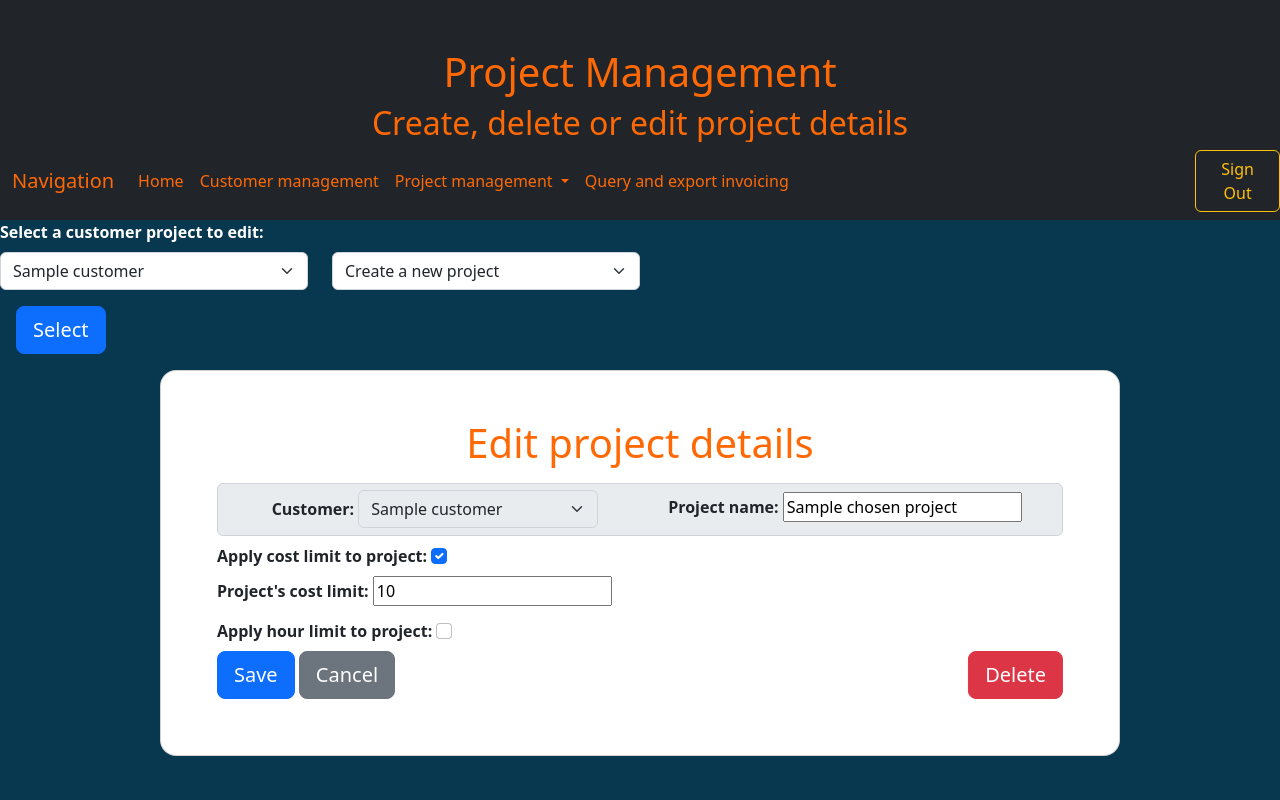
After one commit to Wincewind/WorkTimeManagementApp, a Flask app: template src/templates/projects.html in a window 1280 px wide. The commit adds this page. Run offline with Flask 3, Linux system fonts and the light colour scheme; the template is opened without the code that fills it: most values are stand-ins (such as "Sample title", 1, 10 or a date in 2020).

Commit message:
Started work on projects page. Added functions to create a new project and edit existing ones

```diff
--- a/src/static/main.css
+++ b/src/static/main.css
@@ -15,10 +15,10 @@ h1, h2, .navbar a, .navbar .sr-only{
     color: rgb(255, 105, 5, 0.5);
 }
 
-.customer-form{
+.project-form, .customer-form{
     margin: auto;
     border: 20em;
-    max-width: 50em;
+    max-width: 60em;
 }
 
 .task-form{
@@ -29,3 +29,8 @@ h1, h2, .navbar a, .navbar .sr-only{
     transform: translate(-50%,-50%);
     max-width: 50em;
 }
+
+.project-form .row :is(label, select, input){
+    display: inline-block;
+    max-width: 15em;
+}
--- a/src/templates/customers.html
+++ b/src/templates/customers.html
@@ -20,7 +20,7 @@
 {% endblock %}
 {% block content %}
 
-<form action="/select-customer" class="form-container" style="max-width: 20rem;" method="POST">
+<form action="/select-customer" class="form-container" style="max-width: 20rem;" method="GET">
     <label for="customer_id" class="form-label"><b>Select a customer to edit:</b></label>
     <select class="form-select" name="customer_id" id="customer_id">
         {% for customer in customers %}
--- a/src/templates/index.html
+++ b/src/templates/index.html
@@ -148,7 +148,7 @@
 
 {% block script%}
 <script>
-    function getSelectedCustomerName() {
+    function getSelectedCustomerId() {
     var el = document.getElementById('customer_id');
     return el.value;
     }
@@ -180,7 +180,7 @@
       projectEl = document.getElementById("project_id");
       projectEl.innerHTML = '';
       for (let i = 0; i < projects.length; i++) {
-        if (projects[i].customer_id == getSelectedCustomerName()){
+        if (projects[i].customer_id == getSelectedCustomerId() && projects[i].project_id != null ){
           var option = document.createElement("option");
           option.value = projects[i].project_id;
           option.text = projects[i].project_name;
@@ -191,7 +191,6 @@
     function removeFormRequirements() {
       const nodeList = document.querySelectorAll(".task-form input, .task-form select, .task-form textarea");
       for (let i = 0; i < nodeList.length; i++) {
-        console.log(nodeList[i].id);
         nodeList[i].required = false;
       }
     }
--- /dev/null
+++ b/src/templates/projects.html
@@ -0,0 +1,178 @@
+{% extends "layout.html" %}
+{% block title %}Project Management{% endblock %}
+<head>
+    <link rel="stylesheet" href="/static/main.css">
+    <style>
+    </style>
+</head>
+
+{% block h1 %}Project Management{% endblock %}
+{% block h2 %}Create, delete or edit project details{% endblock %}
+{% block navbar_projects %}
+<li class="nav-item dropdown">
+  <a class="nav-link dropdown-toggle" href="/" role="button" data-bs-toggle="dropdown" aria-expanded="false">
+      Project management
+  </a>
+  <ul class="dropdown-menu bg-dark">
+    <li><a class="dropdown-item" href="/deselect-project">Create a new project for customer</a></li>
+  </ul>
+</li>
+{% endblock %}
+{% block content %}
+
+<form action="/select-project" class="form-container" style="max-width: 40rem;" method="GET">
+  <div class="row">
+      <label for="customer_id" class="form-label"><b>Select a customer project to edit:</b></label>
+  </div>
+  <div class="row">
+  <div class="col">
+      <select class="form-select" name="customer_id" id="customer_id" onchange="updateProjectsList()">
+          {% for customer in customers %}
+            <option value={{ customer[0] }}>{{ customer[1] }}</option>
+          {% endfor %}
+      </select>
+    </div>
+    <div class="col">
+      <select class="form-select" name="selected_project" id="selected_project">
+      </select>
+    </div>
+    </div>
+      <div class="position-relative">
+          <button class="btn btn-primary btn-lg m-3" type="submit" class="btn">Select</button>
+      </div>
+    </div>
+  </div>
+</form>
+
+<div class="project-form" id="projectForm">
+<div class="card bg-white text-dark" style="border-radius: 1rem;">
+<div class="card-body p-5">
+    <div class="text-center">
+    <h1>{% if chosen_project is not none %}
+        Edit project details
+        {% else %}
+        Create a new project
+        {% endif %}
+    </h1>
+    </div>
+    <form action="/projects" class="form-container" method="POST">
+    <fieldset>
+      <div class="row input-group-text m-2">
+        <div class="col">
+          <label for="project_customer" class="form-label"><b>Customer:</b></label>
+            <select class="form-select" name="project_customer" id='project_customer'
+            {% if chosen_project is not none %}
+              disabled
+            {% endif %} required>
+              {% for customer in customers %}
+                <option value={{ customer[0] }}
+                {% if chosen_project['customer_id'] == customer[0] %}
+                  selected
+                {% endif %}
+                >{{ customer[1] }}</option>
+              {% endfor %}
+            </select>
+          </div>
+          <div class="col">
+            <label for="project_name" class="form-label"><b>Project name:</b></label>
+            <input type="text" name="project_name" id='project_name' value="{{ chosen_project['name'] }}" required>
+          </div>
+      </div>
+
+      <div class="block m-2">
+        <label for="use_cost_limit" class="form-check-label"><b>Apply cost limit to project:</b></label>
+        <input type="checkbox" class="form-check-input" name="use_cost_limit" id='use_cost_limit'
+        {% if chosen_project['use_cost_limit'] %}
+          checked
+        {% endif %} onchange="toggleProjectLimitSettingsVisibility()">
+      </div>
+      <div id="cost_limit_settings" class="block m-2">
+        <label for="cost_limit" class="form-label"><b>Project's cost limit:</b></label>
+        <input type="number" name="cost_limit" id='cost_limit' value="{{ chosen_project['cost_limit'] }}">
+      </div>
+
+      <div class="block m-2">
+        <label for="use_hour_limit" class="form-check-label"><b>Apply hour limit to project:</b></label>
+        <input type="checkbox" class="form-check-input" name="use_hour_limit" id='use_hour_limit'
+        {% if chosen_project['use_hour_limit'] %}
+          checked
+        {% endif %} onchange="toggleProjectLimitSettingsVisibility()">
+      </div>
+      <div id="hour_limit_settings" class="block m-2">
+        <label for="hour_limit" class="form-label"><b>Project's hour limit:</b></label>
+        <input type="number" name="hour_limit" id='hour_limit' value="{{ chosen_project['hour_limit'] }}">
+      </div>
+
+      {% if chosen_project is not none %}
+        <input type="hidden" name="project_id" value="{{ chosen_project['id'] }}">
+        <input type="hidden" name="project_customer" value="{{ chosen_project['customer_id'] }}">
+      {% endif %}
+      <input type="hidden" name="csrf_token" value="{{ session.csrf_token }}">
+      <div class="position-relative m-2">
+      <button class="btn btn-primary btn-lg" name="save_button" type="submit" >Save</button>
+      <button class="btn btn-secondary btn-lg" name="cancel_button" type="submit" onclick="removeFormRequirements()">Cancel</button>
+      {% if chosen_project is not none %}
+        <button class="btn btn-danger btn-lg position-sticky start-100" name="delete_button" type="submit" >Delete</button>
+      {% endif %}
+      </div>
+    </fieldset>
+    </form>
+</div>
+</div>
+</div>
+
+{% endblock %}
+{% block script%}
+<script>
+    function getSelectedCustomerId() {
+    var el = document.getElementById('customer_id');
+    return el.value;
+    }
+
+    var projects = JSON.parse('{{ projects | tojson }}');
+
+    function updateProjectsList() {
+        projectEl = document.getElementById("selected_project");
+        projectEl.innerHTML = '';
+        var option = document.createElement("option");
+        option.value = "new";
+        option.text = "Create a new project";
+        projectEl.appendChild(option);
+        for (let i = 0; i < projects.length; i++) {
+        if (projects[i].customer_id == getSelectedCustomerId() && projects[i].project_id != null){
+            var option = document.createElement("option");
+            option.value = projects[i].project_id;
+            option.text = projects[i].project_name;
+            projectEl.appendChild(option);
+        }}
+    }
+
+    function toggleProjectLimitSettingsVisibility() {
+      useCostLimitEl = document.getElementById("use_cost_limit");
+      if (useCostLimitEl.checked == true) {
+        document.getElementById("cost_limit_settings").style.display = "block";
+      }
+      else {
+        document.getElementById("cost_limit_settings").style.display = "none";
+      }
+
+      useHourLimitEl = document.getElementById("use_hour_limit");
+      if (useHourLimitEl.checked == true) {
+        document.getElementById("hour_limit_settings").style.display = "block";
+      }
+      else {
+        document.getElementById("hour_limit_settings").style.display = "none";
+      }
+    }
+
+    function removeFormRequirements() {
+      const nodeList = document.querySelectorAll(".project-form :is(input, select");
+      for (let i = 0; i < nodeList.length; i++) {
+        nodeList[i].required = false;
+      }
+    }
+
+    updateProjectsList();
+    toggleProjectLimitSettingsVisibility();
+  </script>
+  {% endblock %}
```
Also changed, not shown: schema.sql (+7 -5 lines), src/repositories/customer_repository.py (+23 -0 lines), src/routes.py (+208 -67 lines), src/services/customer_service.py (+12 -0 lines).
